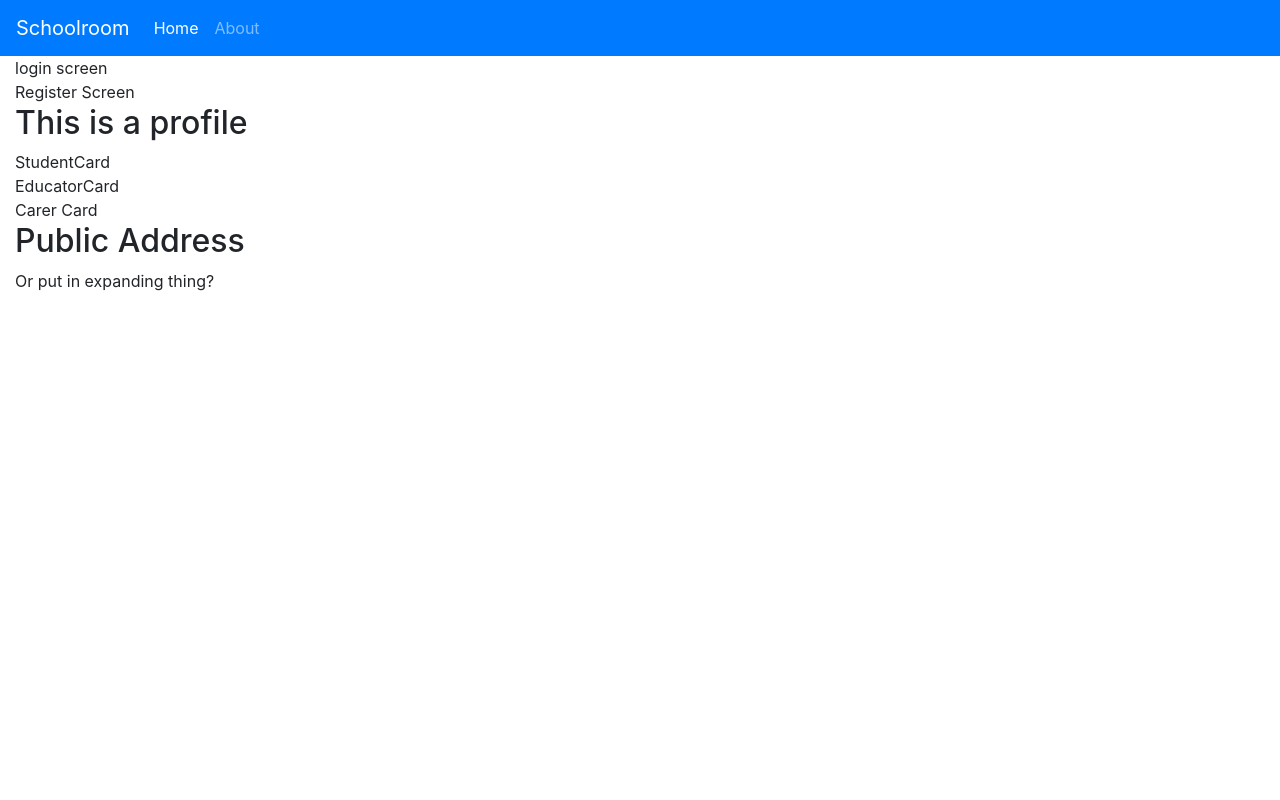
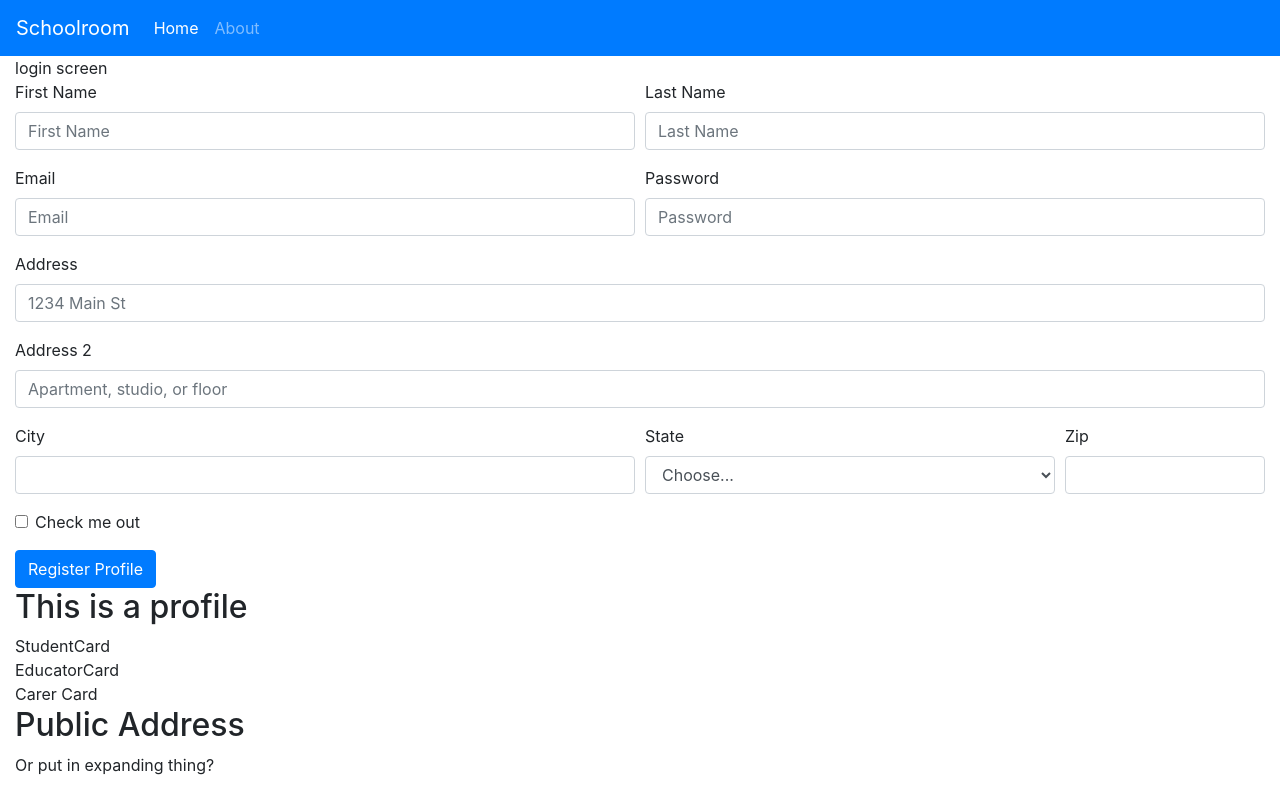
Before and after one commit to bluthgeld/schoolroomapp-frontend, a React (Create React App) app: page / in a window 1280 px wide. Built offline with nearby package versions, Linux system fonts and the light colour scheme.

Commit message:
component tree skelenton outlined

```diff
--- a/src/Register.js
+++ b/src/Register.js
@@ -2,7 +2,62 @@
 
 const Register = () => {
   return (
-  <div>Register Screen</div>
+          <form>
+          <div class="form-row">
+            <div class="form-group col-md-6">
+              <label for="inputFirst">First Name</label>
+              <input type="text" class="form-control" id="inputFirst" placeholder="First Name" />
+            </div>
+            <div class="form-group col-md-6">
+              <label for="inputLast">Last Name</label>
+              <input type="text" class="form-control" id="inputLast" placeholder="Last Name" />
+            </div>
+          </div>
+          <div class="form-row">
+            <div class="form-group col-md-6">
+              <label for="inputEmail4">Email</label>
+              <input type="email" class="form-control" id="inputEmail4" placeholder="Email" />
+            </div>
+            <div class="form-group col-md-6">
+              <label for="inputPassword4">Password</label>
+              <input type="password" class="form-control" id="inputPassword4" placeholder="Password" />
+            </div>
+          </div>
+          <div class="form-group">
+            <label for="inputAddress">Address</label>
+            <input type="text" class="form-control" id="inputAddress" placeholder="1234 Main St" />
+          </div>
+          <div class="form-group">
+            <label for="inputAddress2">Address 2</label>
+            <input type="text" class="form-control" id="inputAddress2" placeholder="Apartment, studio, or floor" />
+          </div>
+          <div class="form-row">
+            <div class="form-group col-md-6">
+              <label for="inputCity">City</label>
+              <input type="text" class="form-control" id="inputCity" />
+            </div>
+            <div class="form-group col-md-4">
+              <label for="inputState">State</label>
+              <select id="inputState" class="form-control">
+                <option selected>Choose...</option>
+                <option>...</option>
+              </select>
+            </div>
+            <div class="form-group col-md-2">
+              <label for="inputZip">Zip</label>
+              <input type="text" class="form-control" id="inputZip" />
+            </div>
+          </div>
+          <div class="form-group">
+            <div class="form-check">
+              <input class="form-check-input" type="checkbox" id="gridCheck" />
+              <label class="form-check-label" for="gridCheck">
+                Check me out
+              </label>
+            </div>
+          </div>
+          <button type="submit" class="btn btn-primary">Register Profile</button>
+        </form>
   )
 }
 
```
